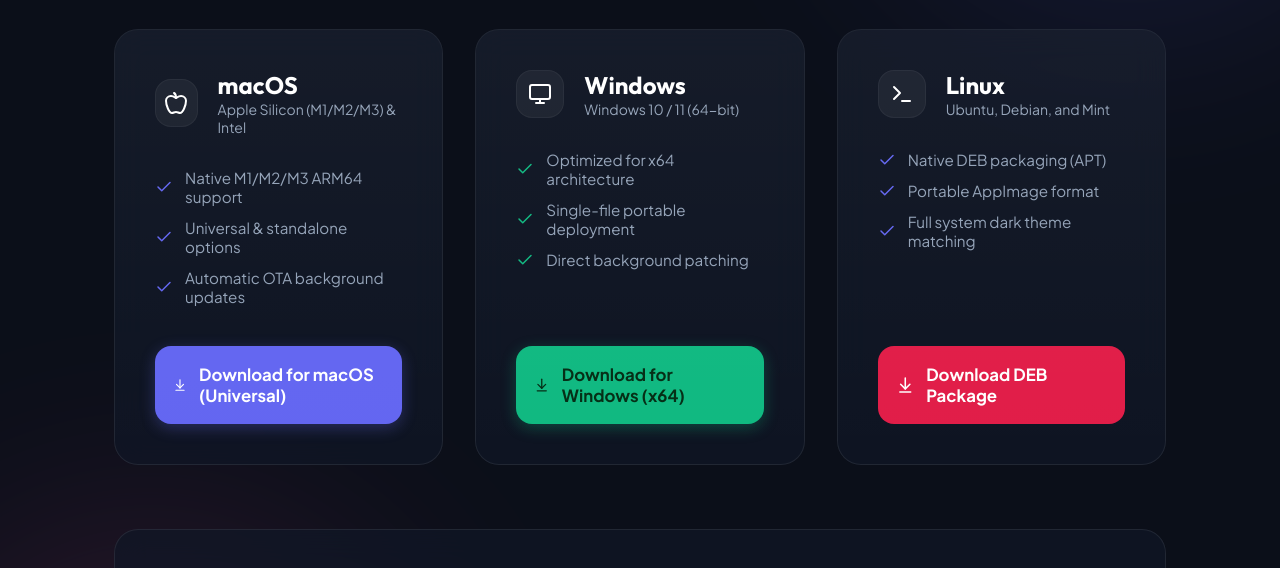
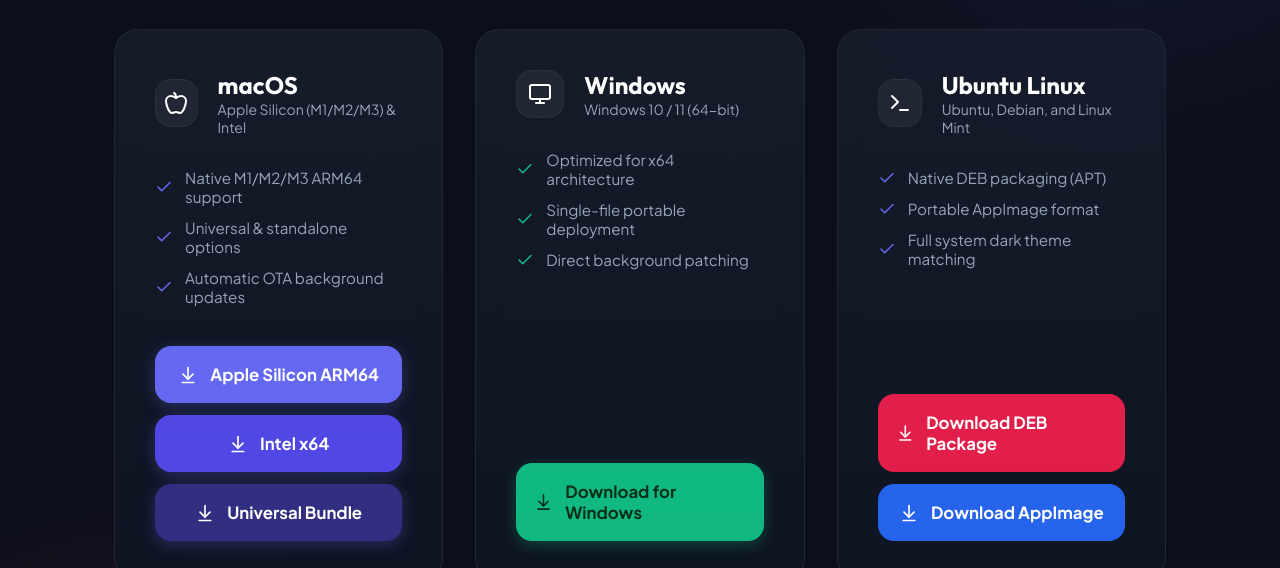
Before and after one commit to geeksmanin/portlabel-release, a React (Vite) app: page / in a window 1280 px wide. Shown: the part 384-952 px from the top of the page. Built offline with nearby package versions, Linux system fonts and the light colour scheme; no server answers.

Commit message:
fix: align download cards and buttons with exact reference design

```diff
--- a/src/App.tsx
+++ b/src/App.tsx
@@ -167,16 +167,18 @@
               <li><Check size={18} /> Automatic OTA background updates</li>
             </ul>
             <div style={{ display: 'flex', flexDirection: 'column', gap: '0.75rem', marginTop: 'auto' }}>
-              <a href={(macArmAsset || macIntelAsset) ? (macArmAsset || macIntelAsset).browser_download_url : fallbackLink} className="btn-download btn-mac">
+              <a href={macArmAsset ? macArmAsset.browser_download_url : fallbackLink} className="btn-download btn-mac">
                 <ArrowDownToLine size={20} />
-                {macArmAsset ? `Download for macOS (Apple Silicon ARM64 - ${formatBytes(macArmAsset.size)})` : macIntelAsset ? `Download for macOS (Intel x64 - ${formatBytes(macIntelAsset.size)})` : 'Download for macOS (Universal)'}
+                {macArmAsset ? `Apple Silicon ARM64 (${formatBytes(macArmAsset.size)})` : 'Apple Silicon ARM64'}
               </a>
-              {macIntelAsset && macArmAsset && (
-                <a href={macIntelAsset.browser_download_url} className="btn-download btn-mac" style={{ opacity: 0.9, backgroundColor: '#4f46e5' }}>
-                  <ArrowDownToLine size={20} />
-                  Download for macOS (Intel x64 - {formatBytes(macIntelAsset.size)})
-                </a>
-              )}
+              <a href={macIntelAsset ? macIntelAsset.browser_download_url : fallbackLink} className="btn-download btn-mac" style={{ backgroundColor: '#4f46e5' }}>
+                <ArrowDownToLine size={20} />
+                {macIntelAsset ? `Intel x64 (${formatBytes(macIntelAsset.size)})` : 'Intel x64'}
+              </a>
+              <a href={(macArmAsset || macIntelAsset) ? (macArmAsset || macIntelAsset).browser_download_url : fallbackLink} className="btn-download btn-mac" style={{ backgroundColor: '#312e81' }}>
+                <ArrowDownToLine size={20} />
+                Universal Bundle
+              </a>
             </div>
           </div>
 
@@ -198,7 +200,7 @@
             </ul>
             <a href={winAsset ? winAsset.browser_download_url : fallbackLink} className="btn-download btn-win" style={{ marginTop: 'auto' }}>
               <ArrowDownToLine size={20} />
-              {winAsset ? `Download for Windows (${formatBytes(winAsset.size)})` : 'Download for Windows (x64)'}
+              {winAsset ? `Download for Windows (${formatBytes(winAsset.size)})` : 'Download for Windows'}
             </a>
           </div>
 
@@ -209,8 +211,8 @@
                 <Terminal size={24} />
               </div>
               <div className="os-info">
-                <h3>Linux</h3>
-                <p>Ubuntu, Debian, and Mint</p>
+                <h3>Ubuntu Linux</h3>
+                <p>Ubuntu, Debian, and Linux Mint</p>
               </div>
             </div>
             <ul className="features-list">
@@ -221,7 +223,11 @@
             <div style={{ display: 'flex', flexDirection: 'column', gap: '0.75rem', marginTop: 'auto' }}>
               <a href={linuxDebAsset ? linuxDebAsset.browser_download_url : fallbackLink} className="btn-download" style={{ backgroundColor: '#e11d48', color: '#fff' }}>
                 <ArrowDownToLine size={20} />
-                {linuxDebAsset ? `Download DEB (${formatBytes(linuxDebAsset.size)})` : 'Download DEB Package'}
+                {linuxDebAsset ? `Download DEB Package (${formatBytes(linuxDebAsset.size)})` : 'Download DEB Package'}
+              </a>
+              <a href={fallbackLink} className="btn-download" style={{ backgroundColor: '#2563eb', color: '#fff' }}>
+                <ArrowDownToLine size={20} />
+                Download AppImage
               </a>
             </div>
           </div>
```
